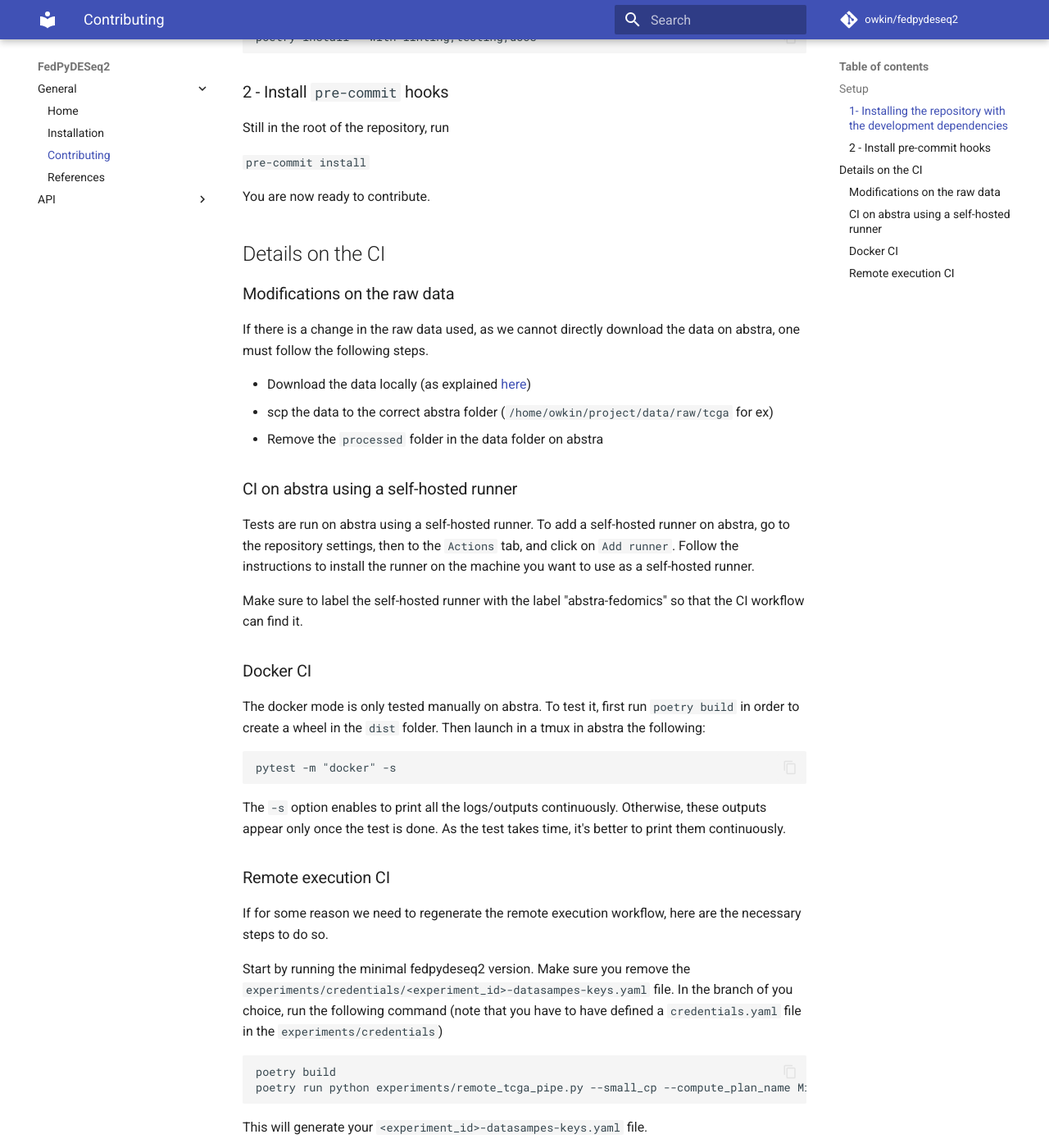
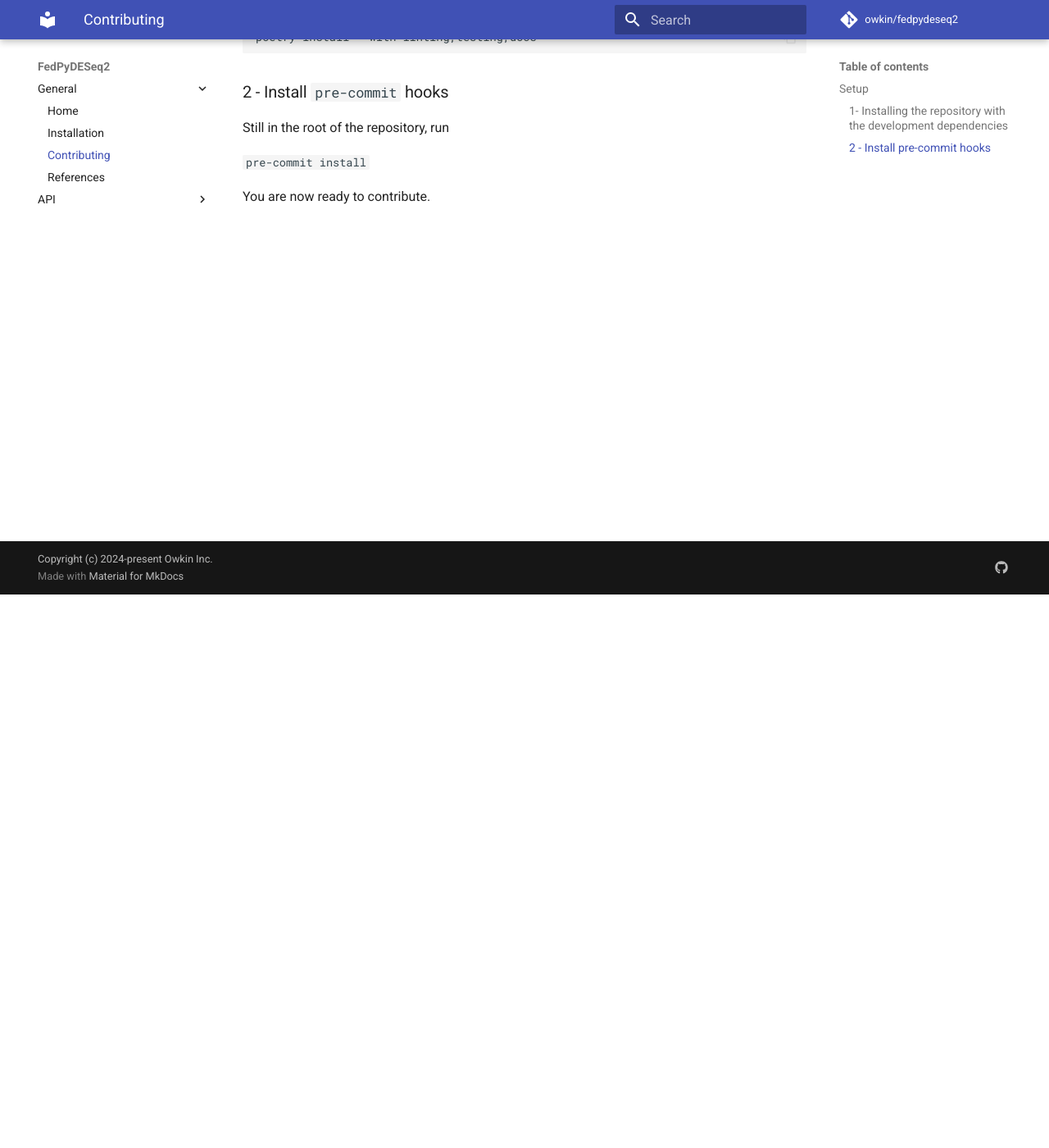
Before and after one commit to owkin/fedpydeseq2, an MkDocs documentation site: the page built from docs/usage/contributing.md, in a window 1280 px wide and 1400 px high, scrolled down 675 px. Shown: the whole window at 82% size. Built offline with MkDocs 1.6.1 and Material for MkDocs 9.7.7, drawn with Linux system fonts in a browser that asks for light colours; nearby versions of some CDN libraries; library files that are not in the unit come from our copies; comment, search, counter and statistics services are not loaded; some of the changed text lies outside the part shown.

Commit message:
docs: fix

````diff
--- /dev/null
+++ b/docs/javascripts/katex.js
@@ -0,0 +1,10 @@
+document$.subscribe(({ body }) => {
+    renderMathInElement(body, {
+      delimiters: [
+        { left: "$$",  right: "$$",  display: true },
+        { left: "$",   right: "$",   display: false },
+        { left: "\\(", right: "\\)", display: false },
+        { left: "\\[", right: "\\]", display: true }
+      ],
+    })
+  })
--- a/docs/usage/contributing.md
+++ b/docs/usage/contributing.md
@@ -36,75 +36,3 @@ Still in the root of the repository, run
 `pre-commit install`
 
 You are now ready to contribute.
-
-## Details on the CI
-
-### Modifications on the raw data
-
-If there is a change in the raw data used, as we cannot directly download the data on abstra,
-one must follow the following steps.
-
-- Download the data locally (as explained [here](../datasets/data_download.md))
-- scp the data to the correct abstra folder (`/home/owkin/project/data/raw/tcga` for ex)
-- Remove the `processed` folder in the data folder on abstra
-
-### CI on abstra using a self-hosted runner
-Tests are run on abstra using a self-hosted runner. To add a self-hosted runner
-on abstra, go to the repository settings, then to the `Actions` tab, and click on
-`Add runner`. Follow the instructions to install the runner on the machine you want
-to use as a self-hosted runner.
-
-Make sure to label the self-hosted runner with the label "abstra-fedomics" so that
-the CI workflow can find it.
-
-### Docker CI
-The docker mode is only tested manually on abstra. To test it, first run `poetry build`
-in order to create a wheel in the `dist` folder. Then launch in a tmux in abstra the
-following:
-```
-pytest -m "docker" -s
-```
-The `-s` option enables to print all the logs/outputs continuously. Otherwise, these
-outputs appear only once the test is done. As the test takes time, it's better to
-print them continuously.
-
-### Remote execution CI
-
-If for some reason we need to regenerate the remote execution workflow, here are the
-necessary steps to do so.
-
-Start by running the minimal fedpydeseq2 version. Make sure
-you remove the `experiments/credentials/<experiment_id>-datasampes-keys.yaml` file.
-In the branch of you choice, run the following
-command (note that you have to have defined a `credentials.yaml` file in the `experiments/credentials`)
-
-```bash
-poetry build
-poetry run python experiments/remote_tcga_pipe.py --small_cp --compute_plan_name MinimalFedPyDESeq2_TCGA-LUAD-stage --register_data
-```
-
-This will generate your `<experiment_id>-datasampes-keys.yaml` file.
-
-Now that you have both you `credentials.yaml` and your `<experiment_id>-datasampes-keys.yaml` files,
-you must encrypt them, as so (if you `cd experiments/credentials`):
-
-```bash
-gpg --symmetric --cipher-algo AES256 credentials.yaml
-gpg --symmetric --cipher-algo AES256 TCGA-LUAD-stage--two-centers-datasamples-keys.yaml
-```
-
-For each encryption, you will be asked to enter a passphrase. Use the same for both files
-Add this passphrase as the `CREDENTIALS_PWD` secret in the repository settings.
-
-Then, move the encrypted files to the `experiments/credentials` folder in `.ci` folder.
-
-You can test the workflow by running
-
-```bash
-poetry build
-poetry run python experiments/remote_tcga_pipe.py --small_cp --compute_plan_name MinimalFedPyDESeq2_TCGA-LUAD-stage --compute_plan_name_suffix $GITHUB_SHA --cp_id_path .ci/ci_cp_id.yaml --n_centers 2
-```
-
-to make sure that the data has been properly registered.
-
-The workflow should now be ready to run, and must be tested before merging the PR.
--- a/mkdocs.yml
+++ b/mkdocs.yml
@@ -6,7 +6,7 @@ site_description: "A federated learning implementation of DESeq2 for differentia
 repo_name: owkin/fedpydeseq2
 repo_url: https://github.com/owkin/fedpydeseq2
 
-copyright: Copyright (c) 2024-present Owkin
+copyright: Copyright (c) 2024-present Owkin Inc.
 
 theme:
   name: material
@@ -100,7 +100,10 @@ nav:
       - Computing statistics and p-values: api/core/deseq2_core/deseq2_stats.md
       - Saving results: api/core/deseq2_core/save_pipeline_results.md
       - Strategy: api/core/strategy.md
-    - Utils: api/core/utils.md
+      - Running an exiperiment: api/fedpydeseq2_pipeline.md
+    - Utils:
+      - Core: api/core/utils.md
+      - Substra: api/substra_utils.md
     - Federated algorithms:
       - Home: api/core/federated_algorithms/index.md
       - Compute trimmed mean: api/core/federated_algorithms/compute_trimmed_mean.md
````
Also changed, not shown: other parts of docs/usage/contributing.md (+1 -1 lines), docs/usage/installation.md (+2 -2 lines), 1 other file.
